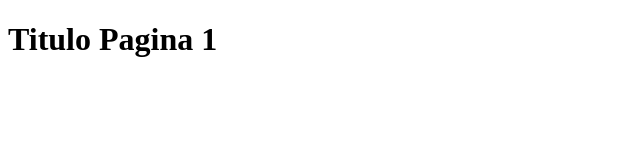
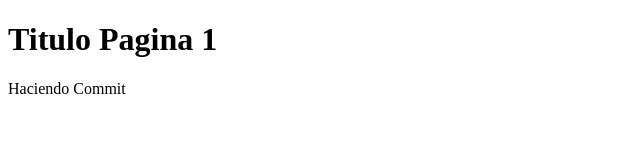
Before and after one commit to nvera31/PWeb, a plain HTML site: page index.html in a window 1280 px wide. Shown: the whole page, without its empty margins (0-640 px from the left). Drawn offline with Linux system fonts and the light colour scheme.

Commit message:
Update index.html

```diff
--- a/index.html
+++ b/index.html
@@ -8,5 +8,6 @@
 </head>
 <body>
     <h1>Titulo Pagina 1</h1>
+    <p>Haciendo Commit</p>
 </body>
 </html>
```
